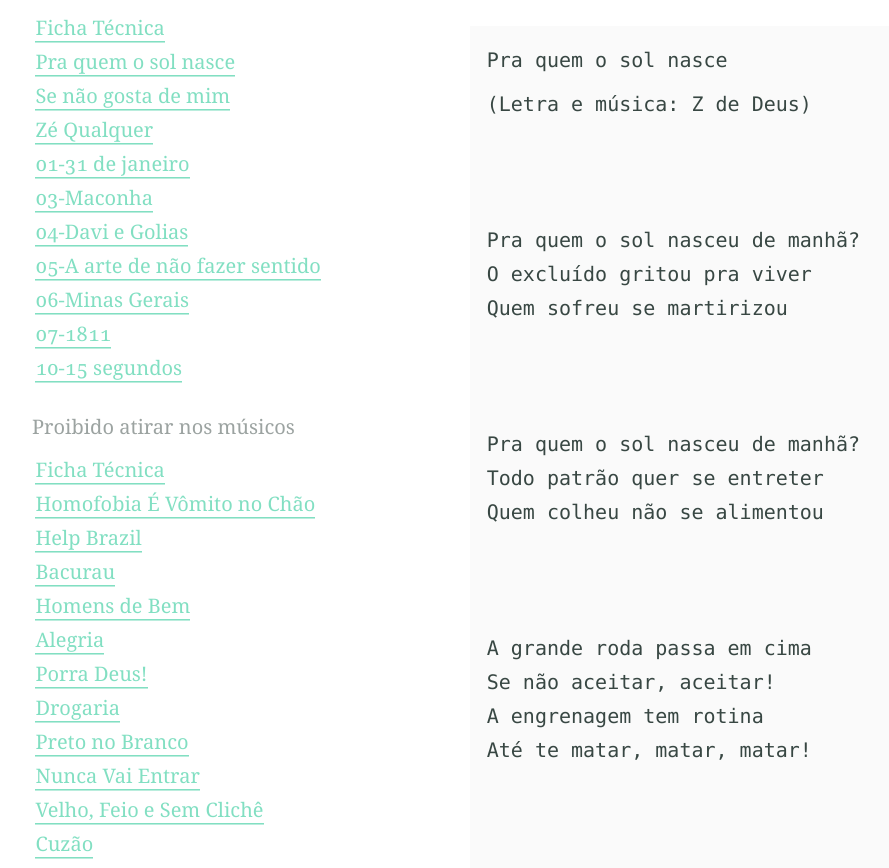
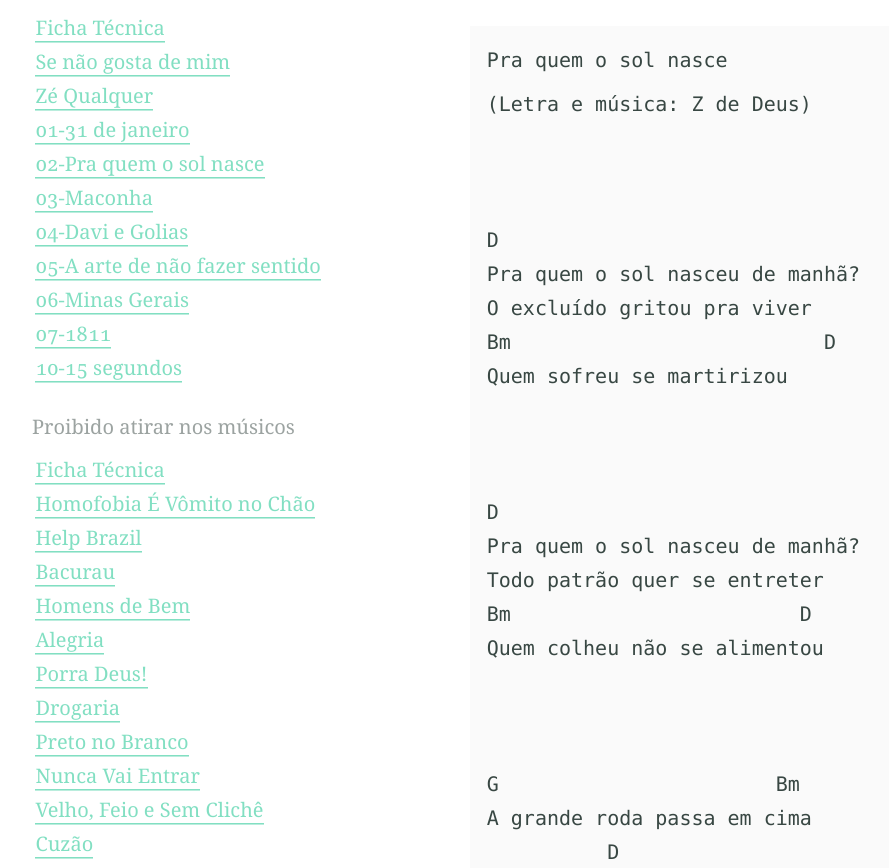
Before and after one commit to antifas/antifas.github.io, a Jekyll site: the page built from _letras_disco2/02-Pra quem o sol nasce.md, in a window 1280 px wide and 900 px high, scrolled down 807 px, cut to the strip 32-900 px from the top of the window. Shown: the whole strip, without its empty margins (32-921 px from the left). Built offline with Jekyll 4.4.1, drawn with Linux system fonts in a browser that asks for light colours; some of the changed text lies outside the part shown.

Commit message:
Update and rename Pra quem o sol nasce.md to 02-Pra quem o sol nasce.md

```diff
--- a/_letras_disco2/Pra quem o sol nasce.md
+++ b/_letras_disco2/02-Pra quem o sol nasce.md
@@ -4,21 +4,31 @@ disco: A Arte de não fazer sentido
 layout: musicas
 feature_image: "/imgs/2.jpg"
 video: 0nK9p-4K0Yo
+mp3: assets/Disco2/02-Pra quem o sol nasce.mp3
 ---
 (Letra e música: Z de Deus)
 
+D
 Pra quem o sol nasceu de manhã?
 O excluído gritou pra viver
+Bm                          D
 Quem sofreu se martirizou
 
+D
 Pra quem o sol nasceu de manhã?
 Todo patrão quer se entreter
+Bm                        D
 Quem colheu não se alimentou
 
+G                       Bm
 A grande roda passa em cima
+          D
 Se não aceitar, aceitar!
+G                   Bm
 A engrenagem tem rotina
+         D
 Até te matar, matar, matar!
+
 
 Pra quem o sol nasceu de manhã?
 O velho índio rezou para ver
```
